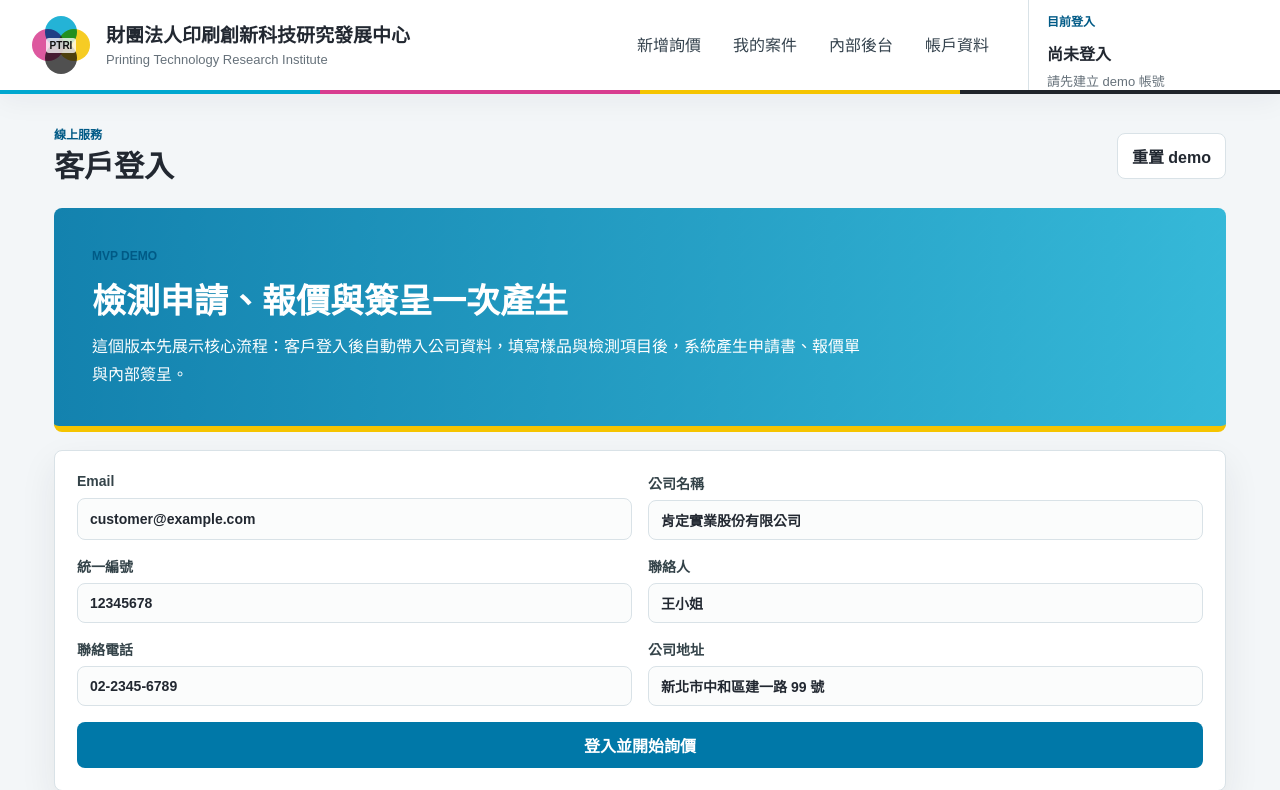
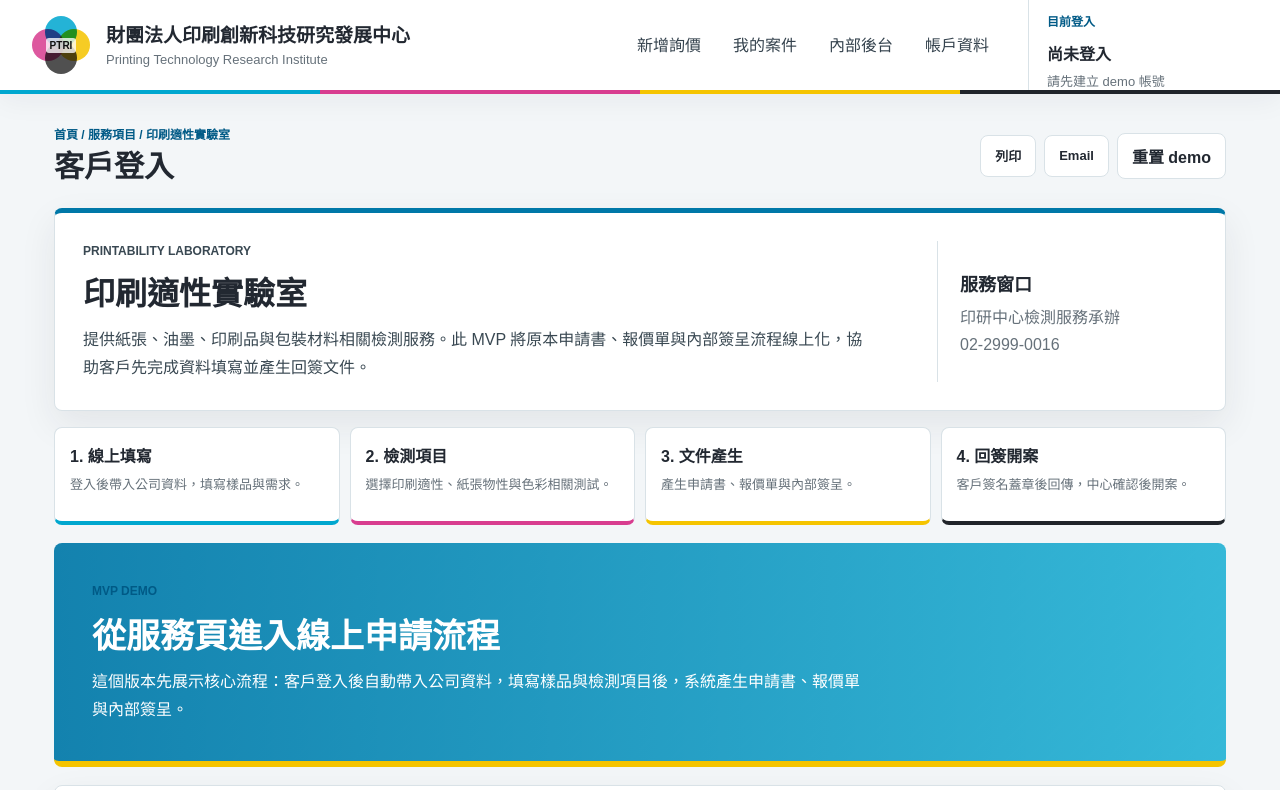
Before and after one commit to kerkermu/printing-quote-mvp, a plain HTML site: page index.html in a window 1280 px wide. Shown: the top 790 px of the page. Drawn offline with Linux system fonts and the light colour scheme.

Commit message:
Align MVP with printability lab service page

```diff
--- a/app.js
+++ b/app.js
@@ -80,7 +80,7 @@ function setView(viewName) {
 
   const titles = {
     login: "客戶登入",
-    quote: "新增檢測詢價",
+    quote: "印刷適性實驗室線上申請與報價",
     cases: "我的案件",
     admin: "內部後台",
     settings: "帳戶資料",
--- a/index.html
+++ b/index.html
@@ -44,17 +44,55 @@
       <main class="main">
         <header class="topbar">
           <div>
-            <p class="eyebrow">線上服務</p>
-            <h2 id="viewTitle">檢測線上報價暨文件產生系統</h2>
+            <p class="eyebrow">首頁 / 服務項目 / 印刷適性實驗室</p>
+            <h2 id="viewTitle">印刷適性實驗室線上申請與報價</h2>
           </div>
-          <button class="ghost-button" id="resetDemoBtn" type="button">重置 demo</button>
+          <div class="utility-actions">
+            <button class="ghost-button small-button" type="button">列印</button>
+            <button class="ghost-button small-button" type="button">Email</button>
+            <button class="ghost-button" id="resetDemoBtn" type="button">重置 demo</button>
+          </div>
         </header>
+
+        <section class="service-hero" aria-labelledby="serviceTitle">
+          <div>
+            <p class="eyebrow">Printability Laboratory</p>
+            <h2 id="serviceTitle">印刷適性實驗室</h2>
+            <p>
+              提供紙張、油墨、印刷品與包裝材料相關檢測服務。此 MVP 將原本申請書、報價單與內部簽呈流程線上化，協助客戶先完成資料填寫並產生回簽文件。
+            </p>
+          </div>
+          <div class="service-contact">
+            <strong>服務窗口</strong>
+            <span>印研中心檢測服務承辦</span>
+            <span>02-2999-0016</span>
+          </div>
+        </section>
+
+        <section class="service-links" aria-label="服務流程">
+          <article>
+            <strong>1. 線上填寫</strong>
+            <span>登入後帶入公司資料，填寫樣品與需求。</span>
+          </article>
+          <article>
+            <strong>2. 檢測項目</strong>
+            <span>選擇印刷適性、紙張物性與色彩相關測試。</span>
+          </article>
+          <article>
+            <strong>3. 文件產生</strong>
+            <span>產生申請書、報價單與內部簽呈。</span>
+          </article>
+          <article>
+            <strong>4. 回簽開案</strong>
+            <span>客戶簽名蓋章後回傳，中心確認後開案。</span>
+          </article>
+        </section>
 
         <section class="view active" id="loginView" aria-labelledby="loginTitle">
           <div class="intro">
             <div>
               <p class="eyebrow">MVP demo</p>
-              <h2 id="loginTitle">檢測申請、報價與簽呈一次產生</h2>
+              <h2 id="loginTitle">從服務頁進入線上申請流程</h2>
               <p>
                 這個版本先展示核心流程：客戶登入後自動帶入公司資料，填寫樣品與檢測項目後，系統產生申請書、報價單與內部簽呈。
               </p>
@@ -169,8 +207,8 @@
             <section class="panel">
               <div class="section-heading">
                 <div>
-                  <p class="eyebrow">Tests</p>
-                  <h3>檢測項目</h3>
+                  <p class="eyebrow">Printability Tests</p>
+                  <h3>印刷適性檢測項目</h3>
                 </div>
                 <label class="toggle">
                   <input type="checkbox" name="urgent" />
--- a/styles.css
+++ b/styles.css
@@ -217,6 +217,20 @@ button {
   margin-bottom: 22px;
 }
 
+.utility-actions {
+  display: flex;
+  align-items: center;
+  justify-content: flex-end;
+  gap: 8px;
+  flex-wrap: wrap;
+}
+
+.small-button {
+  min-height: 34px;
+  padding: 7px 11px;
+  font-size: 13px;
+}
+
 .topbar h2 {
   font-size: 30px;
 }
@@ -235,6 +249,93 @@ button {
 
 .view.active {
   display: block;
+}
+
+.service-hero {
+  display: grid;
+  grid-template-columns: minmax(0, 1fr) 260px;
+  gap: 24px;
+  align-items: stretch;
+  background: #ffffff;
+  border: 1px solid var(--line);
+  border-top: 5px solid var(--accent);
+  border-radius: 8px;
+  box-shadow: var(--shadow);
+  padding: 28px;
+  margin-bottom: 16px;
+}
+
+.service-hero h2,
+.service-hero p {
+  margin: 0;
+}
+
+.service-hero h2 {
+  font-size: 32px;
+  margin: 6px 0 12px;
+}
+
+.service-hero p {
+  color: #394852;
+  line-height: 1.75;
+  max-width: 780px;
+}
+
+.service-contact {
+  display: grid;
+  align-content: center;
+  gap: 8px;
+  border-left: 1px solid var(--line);
+  padding-left: 22px;
+  color: var(--muted);
+}
+
+.service-contact strong {
+  color: var(--ink);
+  font-size: 18px;
+}
+
+.service-links {
+  display: grid;
+  grid-template-columns: repeat(4, minmax(0, 1fr));
+  gap: 10px;
+  margin-bottom: 18px;
+}
+
+.service-links article {
+  min-height: 98px;
+  background: #ffffff;
+  border: 1px solid var(--line);
+  border-bottom: 4px solid var(--cyan);
+  border-radius: 8px;
+  padding: 15px;
+}
+
+.service-links article:nth-child(2) {
+  border-bottom-color: var(--magenta);
+}
+
+.service-links article:nth-child(3) {
+  border-bottom-color: var(--yellow);
+}
+
+.service-links article:nth-child(4) {
+  border-bottom-color: var(--black);
+}
+
+.service-links strong,
+.service-links span {
+  display: block;
+}
+
+.service-links strong {
+  margin-bottom: 8px;
+}
+
+.service-links span {
+  color: var(--muted);
+  font-size: 13px;
+  line-height: 1.55;
 }
 
 .intro {
@@ -666,8 +767,17 @@ dialog::backdrop {
   }
 
   .quote-layout,
-  .admin-grid {
+  .admin-grid,
+  .service-hero,
+  .service-links {
     grid-template-columns: 1fr;
+  }
+
+  .service-contact {
+    border-left: 0;
+    border-top: 1px solid var(--line);
+    padding-left: 0;
+    padding-top: 18px;
   }
 
   .summary-panel {
```
